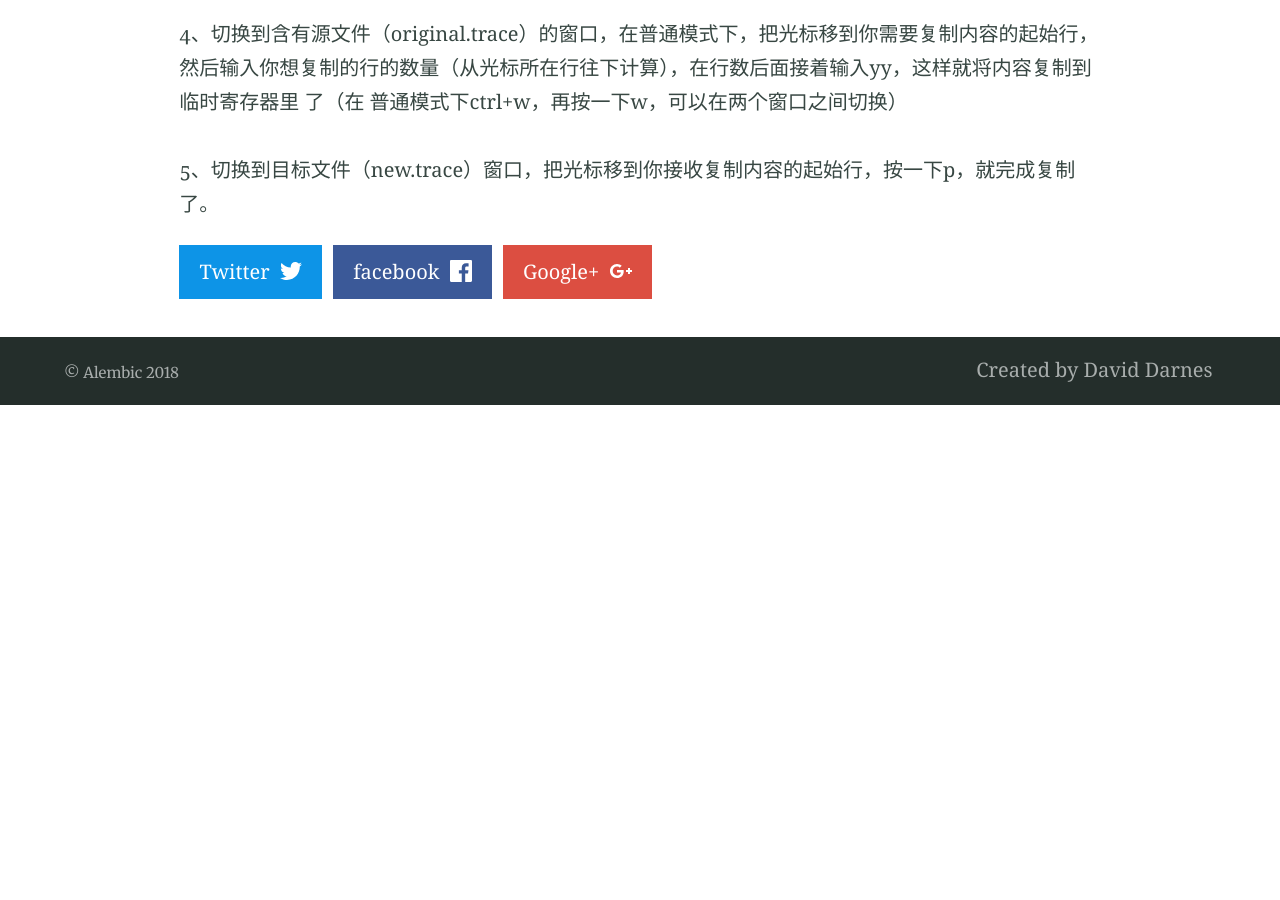
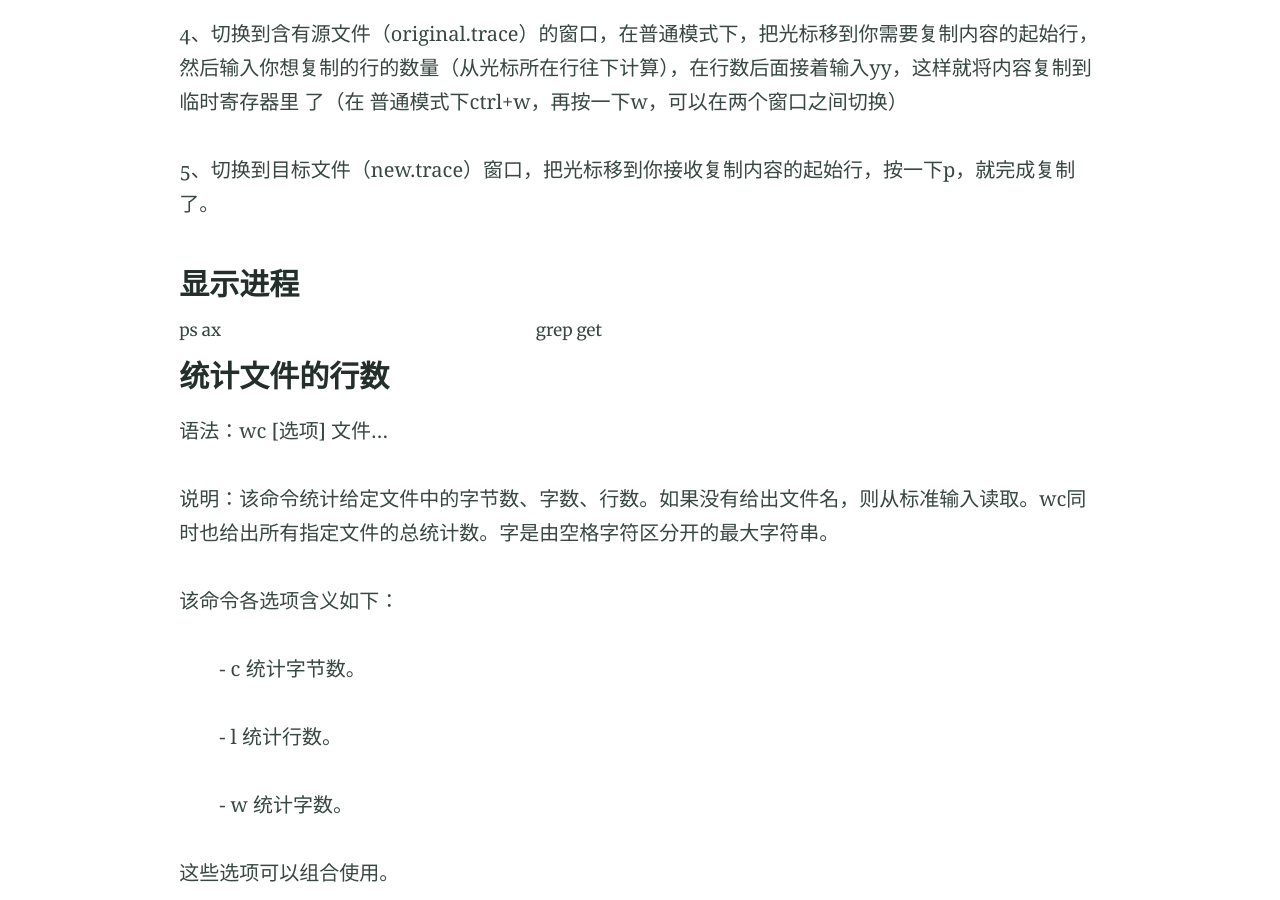
Before and after one commit to wudixm/wudixm.github.io, a Jekyll site: the page built from _posts/2017-10-21-Linux-Command.md, in a window 1280 px wide and 900 px high, scrolled down 4292 px. Built offline with Jekyll 4.4.1, drawn with Linux system fonts in a browser that asks for light colours; our own code applies the rules of GitHub Pages for plain Markdown files; before the commit the page ends 4697 px from its top, so only the background shows below that; some of the changed text lies outside the part shown.

Commit message:
google new tab

```diff
--- a/_posts/2017-10-21-Linux-Command.md
+++ b/_posts/2017-10-21-Linux-Command.md
@@ -123,3 +123,35 @@ umount path
 4、切换到含有源文件（original.trace）的窗口，在普通模式下，把光标移到你需要复制内容的起始行，然后输入你想复制的行的数量（从光标所在行往下计算），在行数后面接着输入yy，这样就将内容复制到临时寄存器里 了（在 普通模式下ctrl+w，再按一下w，可以在两个窗口之间切换）
 
 5、切换到目标文件（new.trace）窗口，把光标移到你接收复制内容的起始行，按一下p，就完成复制了。
+
+### 显示进程
+
+ps ax | grep get
+
+### 统计文件的行数
+
+语法：wc [选项] 文件…
+
+说明：该命令统计给定文件中的字节数、字数、行数。如果没有给出文件名，则从标准输入读取。wc同时也给出所有指定文件的总统计数。字是由空格字符区分开的最大字符串。
+
+该命令各选项含义如下：
+
+　　- c 统计字节数。
+
+　　- l 统计行数。
+
+　　- w 统计字数。
+
+这些选项可以组合使用。
+
+输出列的顺序和数目不受选项的顺序和数目的影响。
+
+总是按下述顺序显示并且每项最多一列。
+
+行数、字数、字节数、文件名
+
+如果命令行中没有文件名，则输出中不出现文件名。
+
+例如：
+
+`$ wc - lcw file1 file24 33 file17 52 file211 11 85 total`
```
Also changed, not shown: _posts/2018-03-05-Google-New-Tab.md (added, +3 -0 lines).
